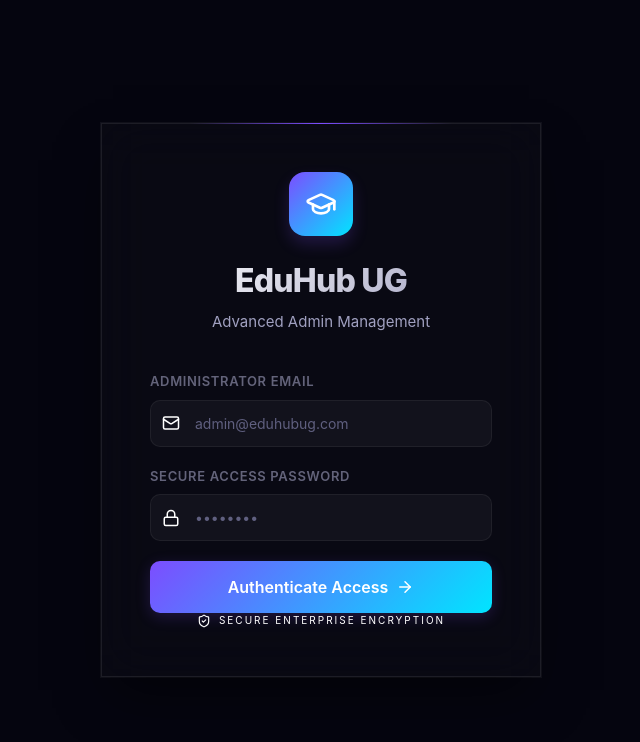
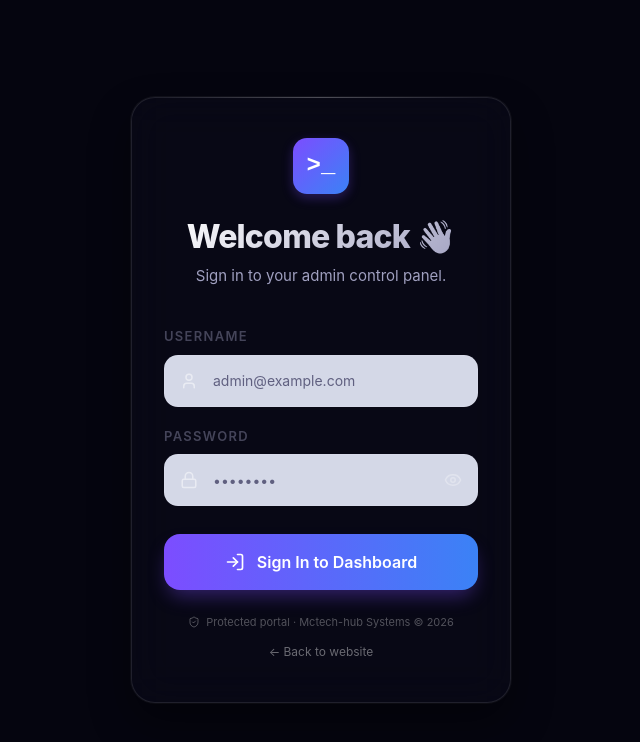
Before and after one commit to medan-dev/eduhub-admin, a Next.js app: page / in a window 1280 px wide. Shown: the top 742 px of the page, without its empty margins (319-959 px from the left). Built offline with nearby package versions, Linux system fonts and the light colour scheme; no server answers.

Commit message:
new features

```diff
--- a/src/app/globals.css
+++ b/src/app/globals.css
@@ -12,8 +12,8 @@
   --text-secondary: #a0a0c0;
   --text-muted: #606080;
   --accent-primary: #7c4dff;
-  --accent-secondary: #00e5ff;
-  --accent-glow: rgba(124, 77, 255, 0.2);
+  --accent-secondary: #3b82f6;
+  --accent-glow: rgba(124, 77, 255, 0.25);
   --success: #00f2fe;
   --warning: #ffcc00;
   --danger: #ff5252;
@@ -359,12 +359,13 @@ body {
 
 .btn-primary {
   background: linear-gradient(
-    135deg,
-    var(--accent-primary),
-    var(--accent-secondary)
+    90deg,
+    #7c4dff 0%,
+    #3b82f6 100%
   );
   color: white;
-  box-shadow: 0 4px 15px var(--accent-glow);
+  box-shadow: 0 10px 20px -5px rgba(124, 77, 255, 0.4);
+  border: none;
 }
 
 .btn-primary:hover {
@@ -431,7 +432,8 @@ body {
 .form-select:focus,
 .form-textarea:focus {
   border-color: var(--accent-primary);
-  box-shadow: 0 0 0 3px var(--accent-glow);
+  background: rgba(255, 255, 255, 0.08);
+  box-shadow: 0 0 0 4px var(--accent-glow);
 }
 
 .form-input::placeholder {
@@ -615,15 +617,16 @@ body {
 }
 
 .login-card {
-  width: 100%;
-  max-width: 440px;
-  padding: 48px;
-  background: rgba(255, 255, 255, 0.02);
-  border: 1px solid rgba(255, 255, 255, 0.08);
+  width: 95%;
+  max-width: 380px;
+  padding: 40px 32px;
+  background: rgba(10, 10, 26, 0.6);
+  border: 1px solid rgba(255, 255, 255, 0.1);
   box-shadow:
-    0 25px 50px -12px rgba(0, 0, 0, 0.5),
+    0 20px 40px rgba(0, 0, 0, 0.4),
     0 0 0 1px rgba(255, 255, 255, 0.05);
-  backdrop-filter: blur(24px);
+  backdrop-filter: blur(20px);
+  border-radius: 24px;
   position: relative;
 }
 
@@ -631,10 +634,10 @@ body {
   content: '';
   position: absolute;
   top: -1px;
-  left: 20%;
-  right: 20%;
+  left: 30px;
+  right: 30px;
   height: 1px;
-  background: linear-gradient(90deg, transparent, var(--accent-primary), transparent);
+  background: linear-gradient(90deg, transparent, rgba(255, 255, 255, 0.2), transparent);
   z-index: 1;
 }
 .login-logo-container {
@@ -644,15 +647,18 @@ body {
 }
 
 .login-logo-icon {
-  width: 64px;
-  height: 64px;
-  background: linear-gradient(135deg, var(--accent-primary), var(--accent-secondary));
-  border-radius: 16px;
+  width: 56px;
+  height: 56px;
+  background: linear-gradient(135deg, #7c4dff, #3b82f6);
+  border-radius: 14px;
   display: flex;
   align-items: center;
   justify-content: center;
   color: white;
-  box-shadow: 0 8px 16px var(--accent-glow);
+  box-shadow: 0 4px 12px rgba(124, 77, 255, 0.3);
+  font-family: monospace;
+  font-size: 24px;
+  font-weight: bold;
 }
 
 .login-card h1 {
@@ -699,12 +705,39 @@ body {
 .login-error {
   background: rgba(255, 82, 82, 0.1);
   border: 1px solid rgba(255, 82, 82, 0.2);
-  color: var(--danger);
-  padding: 12px;
-  border-radius: 10px;
-  font-size: 13px;
-  margin-bottom: 24px;
+  color: #ff5252;
+  padding: 10px;
+  border-radius: 12px;
+  font-size: 12px;
+  margin-bottom: 20px;
   text-align: center;
+}
+
+.login-footer {
+  margin-top: 24px;
+  text-align: center;
+}
+
+.footer-signature {
+  font-size: 11px;
+  color: rgba(255, 255, 255, 0.3);
+  display: flex;
+  align-items: center;
+  justify-content: center;
+  gap: 6px;
+}
+
+.footer-link {
+  display: inline-block;
+  margin-top: 12px;
+  font-size: 12px;
+  color: rgba(255, 255, 255, 0.4);
+  text-decoration: none;
+  transition: color 0.2s;
+}
+
+.footer-link:hover {
+  color: var(--text-primary);
 }
 
 /* Animations */
--- a/src/app/page.tsx
+++ b/src/app/page.tsx
@@ -4,7 +4,7 @@ import { useState } from 'react';
 import { supabase } from '@/lib/supabase';
 import { useRouter } from 'next/navigation';
 import { motion, AnimatePresence } from 'framer-motion';
-import { Lock, Mail, GraduationCap, ArrowRight, ShieldCheck, AlertCircle, Loader2 } from 'lucide-react';
+import { Lock, Mail, User, GraduationCap, ArrowRight, ShieldCheck, AlertCircle, Loader2, LogIn, Eye, Terminal } from 'lucide-react';
 
 export default function LoginPage() {
   const [email, setEmail] = useState('');
@@ -74,42 +74,41 @@ export default function LoginPage() {
       >
         <motion.div className="login-logo-container" variants={itemVariants}>
           <div className="login-logo-icon">
-            <GraduationCap size={32} />
+            <span>&gt;_</span>
           </div>
         </motion.div>
 
         <motion.div className="text-center" variants={itemVariants}>
-          <h1 className="text-2xl font-bold tracking-tight">EduHub UG</h1>
-          <p className="text-text-muted text-sm px-4">Advanced Admin Management</p>
+          <h1 className="text-3xl font-bold tracking-tight text-white mb-2">Welcome back 👋</h1>
+          <p className="text-text-muted text-[14px]">Sign in to your admin control panel.</p>
         </motion.div>
 
         <AnimatePresence mode="wait">
           {error && (
             <motion.div
-              className="login-error flex items-center gap-2 p-3 mt-4"
+              className="login-error flex items-center gap-2"
               initial={{ height: 0, opacity: 0 }}
               animate={{ height: 'auto', opacity: 1 }}
               exit={{ height: 0, opacity: 0 }}
-              style={{ background: 'rgba(255, 71, 87, 0.1)', border: '1px solid rgba(255, 71, 87, 0.2)', color: '#ff4757', borderRadius: '8px', fontSize: '13px' }}
             >
-              <AlertCircle size={16} />
+              <AlertCircle size={14} />
               <span>{error}</span>
             </motion.div>
           )}
         </AnimatePresence>
 
-        <form onSubmit={handleLogin} className="login-form mt-8">
+        <form onSubmit={handleLogin} className="login-form mt-10">
           <motion.div className="form-group" variants={itemVariants}>
-            <label className="form-label text-[11px] uppercase tracking-wider opacity-60 ml-1">Administrator Email</label>
+            <label className="form-label text-[10px] uppercase tracking-[0.1em] font-bold opacity-40 mb-2 block">USERNAME</label>
             <div className="relative group">
-              <span className="absolute left-3 top-1/2 -translate-y-1/2 text-text-muted transition-colors group-focus-within:text-accent-primary">
-                <Mail size={18} />
+              <span className="absolute left-4 top-1/2 -translate-y-1/2 text-text-muted opacity-50 transition-colors group-focus-within:text-accent-primary">
+                <User size={18} />
               </span>
               <input
                 type="email"
                 className="form-input"
-                style={{ paddingLeft: '44px' }}
-                placeholder="admin@eduhubug.com"
+                style={{ paddingLeft: '48px', fontSize: '14px', height: '52px', background: 'rgba(235, 240, 255, 0.9)', color: '#1a1a1a', borderRadius: '14px' }}
+                placeholder="admin@example.com"
                 value={email}
                 onChange={(e) => setEmail(e.target.value)}
                 required
@@ -117,54 +116,60 @@ export default function LoginPage() {
             </div>
           </motion.div>
 
-          <motion.div className="form-group" variants={itemVariants}>
-            <label className="form-label text-[11px] uppercase tracking-wider opacity-60 ml-1">Secure Access Password</label>
+          <motion.div className="form-group" variants={itemVariants} style={{ marginBottom: '28px' }}>
+            <label className="form-label text-[10px] uppercase tracking-[0.1em] font-bold opacity-40 mb-2 block">PASSWORD</label>
             <div className="relative group">
-              <span className="absolute left-3 top-1/2 -translate-y-1/2 text-text-muted transition-colors group-focus-within:text-accent-primary">
+              <span className="absolute left-4 top-1/2 -translate-y-1/2 text-text-muted opacity-50 transition-colors group-focus-within:text-accent-primary">
                 <Lock size={18} />
               </span>
               <input
                 type="password"
                 className="form-input"
-                style={{ paddingLeft: '44px' }}
+                style={{ paddingLeft: '48px', fontSize: '14px', height: '52px', background: 'rgba(235, 240, 255, 0.9)', color: '#1a1a1a', borderRadius: '14px' }}
                 placeholder="••••••••"
                 value={password}
                 onChange={(e) => setPassword(e.target.value)}
                 required
               />
+              <span className="absolute right-4 top-1/2 -translate-y-1/2 text-text-muted opacity-30">
+                <Eye size={18} />
+              </span>
             </div>
           </motion.div>
 
-          <motion.div variants={itemVariants} className="mt-8">
+          <motion.div variants={itemVariants}>
             <button
               type="submit"
               className="btn btn-primary login-btn w-full"
               disabled={loading}
               style={{
-                height: '52px',
+                height: '56px',
                 display: 'flex',
                 alignItems: 'center',
                 justifyContent: 'center',
-                gap: '8px'
+                gap: '12px',
+                borderRadius: '16px',
+                fontSize: '16px',
+                fontWeight: '600'
               }}
             >
               {loading ? (
                 <Loader2 className="animate-spin" size={20} />
               ) : (
                 <>
-                  <span className="font-semibold">Authenticate Access</span>
-                  <ArrowRight size={18} />
+                  <LogIn size={20} />
+                  <span>Sign In to Dashboard</span>
                 </>
               )}
             </button>
           </motion.div>
 
-          <motion.div
-            className="flex items-center justify-center gap-2 mt-8 text-[10px] text-text-muted uppercase tracking-[0.2em]"
-            variants={itemVariants}
-          >
-            <ShieldCheck size={14} className="text-secondary" />
-            Secure Enterprise Encryption
+          <motion.div className="login-footer" variants={itemVariants}>
+            <div className="footer-signature">
+              <ShieldCheck size={12} />
+              Protected portal · Mctech-hub Systems © 2026
+            </div>
+            <a href="#" className="footer-link">← Back to website</a>
           </motion.div>
         </form>
       </motion.div>
```
